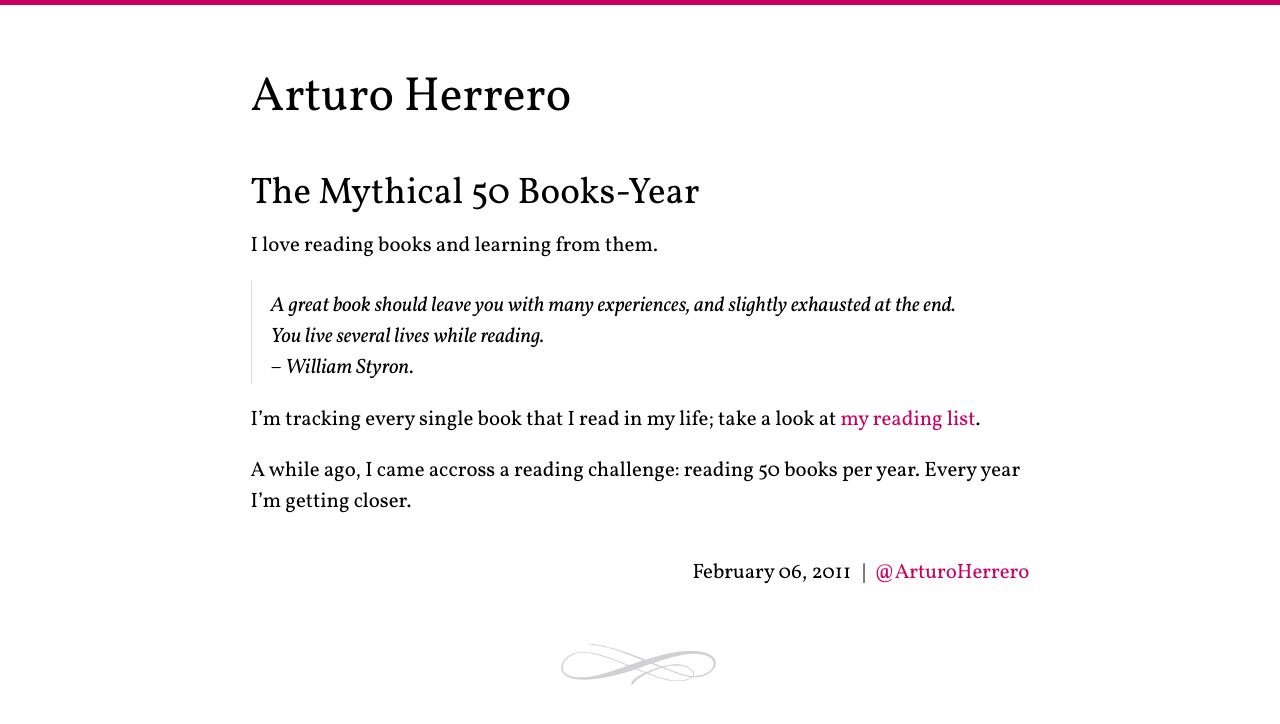
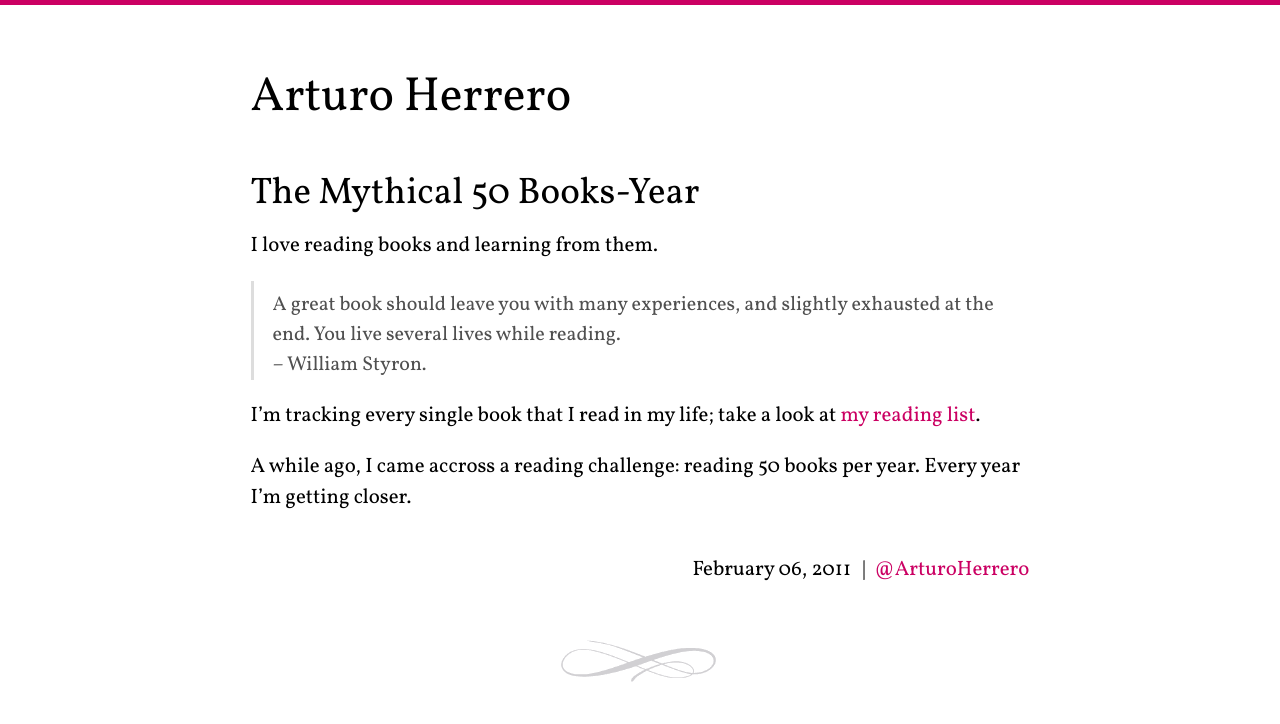
Before and after one commit to arturoherrero/arturoherrero.com, a Jekyll site: the page built from _articles/2011-02-06-the-mythical-50-books-year.md, in a window 1280 px wide. Shown: the top 724 px of the page. Built offline with Jekyll 4.4.1, drawn with Linux system fonts in a browser that asks for light colours.

Commit message:
Update blockquote style without italic

```diff
--- a/_articles/2011-02-06-the-mythical-50-books-year.md
+++ b/_articles/2011-02-06-the-mythical-50-books-year.md
@@ -8,8 +8,7 @@
 I love reading books and learning from them.
 
 > A great book should leave you with many experiences, and slightly exhausted
-> at the end.
-> You live several lives while reading.
+> at the end. You live several lives while reading.
 > – William Styron.
 
 I'm tracking every single book that I read in my life; take a look at [my reading list][1].
--- a/assets/css/main.scss
+++ b/assets/css/main.scss
@@ -149,11 +149,11 @@
 blockquote {
   margin: 0 0 1.25rem;
   padding: 0.5625rem 1.25rem 0 1.1875rem;
-  border-left: 1px solid #DDDDDD;
+  border-left: 3px solid #DDDDDD;
 
   p {
-    font-style: italic;
-    color: black;
+    font-size: 1.25rem;
+    color: #505050;
   }
 }
 
```
